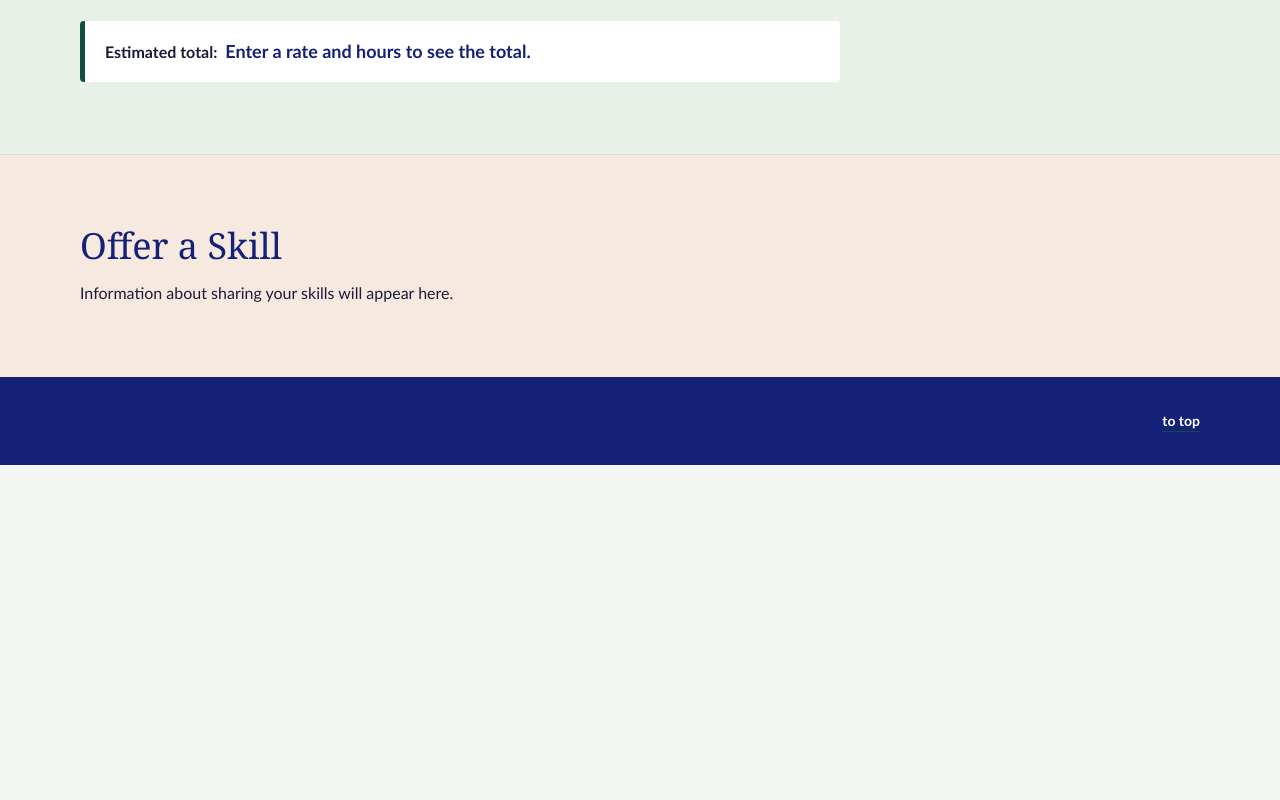
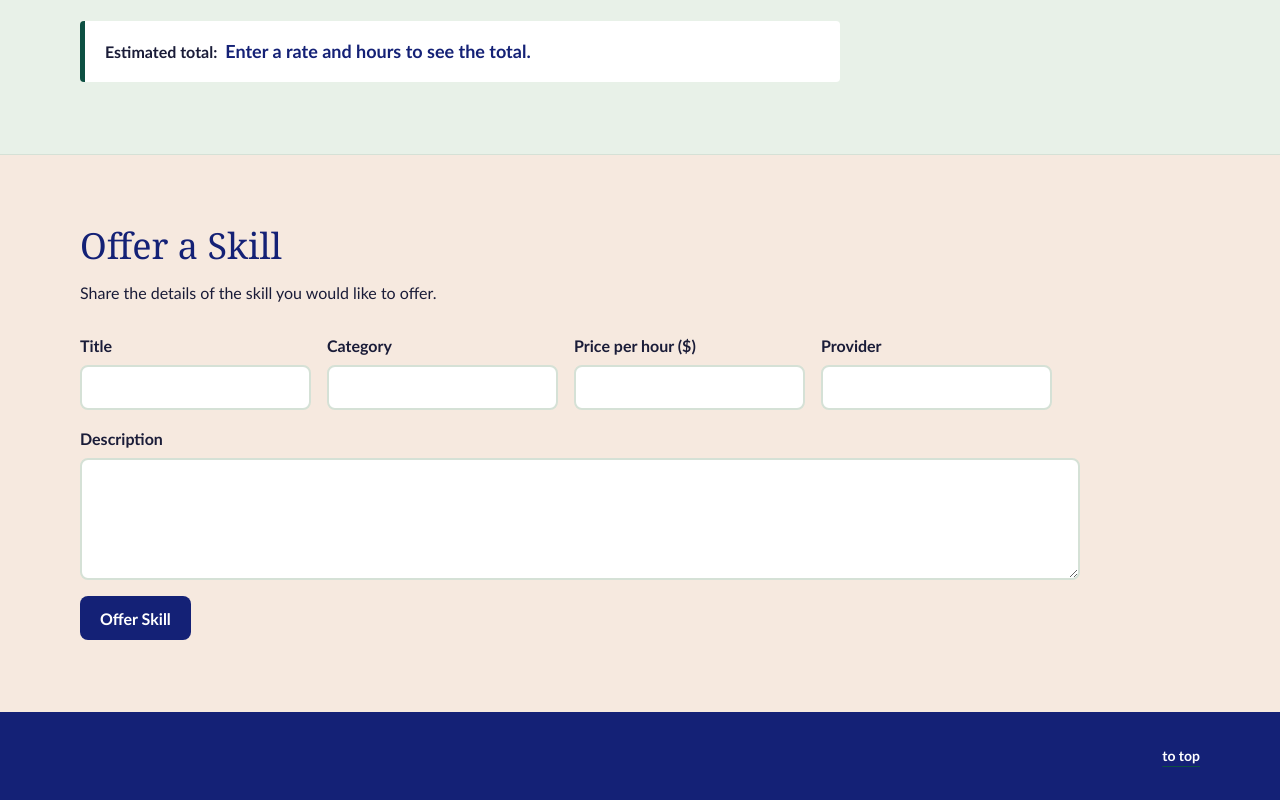
Before and after one commit to CJShannon0/skillswap-shannon-unit9, a website with bundled scripts: page index.html in a window 1280 px wide. Shown: the part 1477-2277 px from the top of the page. Before the commit the page ends 1942 px from the top, so only its background shows below. Built offline with nearby package versions, Linux system fonts and the light colour scheme; files whose address does not match are found by name.

Commit message:
Created html and css for offer skills section.

```diff
--- a/css/style.css
+++ b/css/style.css
@@ -256,14 +256,17 @@ main {
 .cost-calculator {
 	border-top: 1px solid var(--line);
 	background: #e8f1e8;
+}
 
+.cost-calculator,
+.offer-skills {
 	form,
 	.match-filter-controls {
 		display: flex;
 		flex-wrap: wrap;
 		align-items: flex-end;
 		gap: 16px;
-		max-width: 760px;
+		max-width: 1000px;
 		margin-top: 28px;
 
 		> div {
@@ -275,7 +278,8 @@ main {
 		}
 
 		input,
-		select {
+		select,
+		textarea {
 			min-height: 44px;
 			padding: 8px 12px;
 			border: 2px solid var(--line);
@@ -313,7 +317,9 @@ main {
 			}
 		}
 	}
+}
 
+.cost-calculator {
 	.match-results {
 		max-width: 760px;
 		margin-top: 24px;
@@ -344,6 +350,7 @@ main {
 				outline-offset: 3px;
 			}
 		}
+
 	}
 
 	.match-results-content {
@@ -396,6 +403,17 @@ main {
 			font-size: 18px;
 			font-weight: 700;
 		}
+	}
+}
+
+.offer-skills {
+	.offer-description-field {
+		flex: 1 1 100%;
+	}
+
+	textarea {
+		width: 100%;
+		resize: vertical;
 	}
 }
 
--- a/index.html
+++ b/index.html
@@ -82,8 +82,31 @@
         </section>
 
         <section class="content-section offer-skills" aria-labelledby="offer-skills-heading" id="offer-skills">
-            <h2>Offer a Skill</h2>
-            <p>Information about sharing your skills will appear here.</p>
+            <h2 id="offer-skills-heading">Offer a Skill</h2>
+            <p>Share the details of the skill you would like to offer.</p>
+            <form>
+                <div>
+                    <label for="offer-skill-title">Title</label>
+                    <input type="text" id="offer-skill-title" name="title" required>
+                </div>
+                <div>
+                    <label for="offer-skill-category">Category</label>
+                    <input type="text" id="offer-skill-category" name="category" required>
+                </div>
+                <div>
+                    <label for="offer-skill-price">Price per hour ($)</label>
+                    <input type="number" id="offer-skill-price" name="price" min="0" step="0.01" required>
+                </div>
+                <div>
+                    <label for="offer-skill-provider">Provider</label>
+                    <input type="text" id="offer-skill-provider" name="provider" required>
+                </div>
+                <div class="offer-description-field">
+                    <label for="offer-skill-description">Description</label>
+                    <textarea id="offer-skill-description" name="description" rows="4" required></textarea>
+                </div>
+                <button type="submit" id="create-skill-button">Offer Skill</button>
+            </form>
         </section>
     </main>
 
--- a/script.js
+++ b/script.js
@@ -1,24 +1,6 @@
 import {filterSkillsByCategory,calculateTotalCost, matchSkillsToUser} from "./skillswap-functions.js";
 
 let skillList = [];
-
-async function displaySkills(container, skillArray) {
-        container.innerHTML = "";
-
-        skillArray.forEach((skill) => {
-        container.insertAdjacentHTML("beforeend",
-            `<article class="skill-card" tabindex="0">
-                    <button class="skill-card-collapse" type="button" aria-label="Hide offering">&minus;</button>
-                    <div class="skill-card-content" id="${skill.provider}-${skill.title}">
-                        <h3>${skill.title}</h3>
-                        <p class="skill-card-details"><strong>Category:</strong> ${skill.category}</p>
-                        <p class="skill-card-details"><strong>Price:</strong> $${skill.price}</p>
-                        <p class="skill-card-extra"><strong>Provider:</strong> ${skill.provider}</p>
-                        <p class="skill-card-extra">${skill.description}</p>
-                    </div>
-                </article>`);
-        });
-    }
 
 //#region Filter Skills Code
 let skillCardContainer = document.getElementById("offerings-grid");
@@ -113,6 +95,10 @@ document.getElementById("match-results-button").addEventListener("click",() => {
 })
 //#endregion
 
+//#region Offer Skills Section Code
+
+//#endregion
+
 async function loadSkills() {
     try {
         skillList = await window.apiService.fetchSkills();
@@ -122,3 +108,21 @@ async function loadSkills() {
         alert("Failed to load skills. Please make sure the server is running.")
     }
 }
+
+async function displaySkills(container, skillArray) {
+    container.innerHTML = "";
+
+    skillArray.forEach((skill) => {
+    container.insertAdjacentHTML("beforeend",
+        `<article class="skill-card" tabindex="0">
+                <button class="skill-card-collapse" type="button" aria-label="Hide offering">&minus;</button>
+                <div class="skill-card-content" id="${skill.provider}-${skill.title}">
+                    <h3>${skill.title}</h3>
+                    <p class="skill-card-details"><strong>Category:</strong> ${skill.category}</p>
+                    <p class="skill-card-details"><strong>Price:</strong> $${skill.price}</p>
+                    <p class="skill-card-extra"><strong>Provider:</strong> ${skill.provider}</p>
+                    <p class="skill-card-extra">${skill.description}</p>
+                </div>
+            </article>`);
+    });
+}
```
